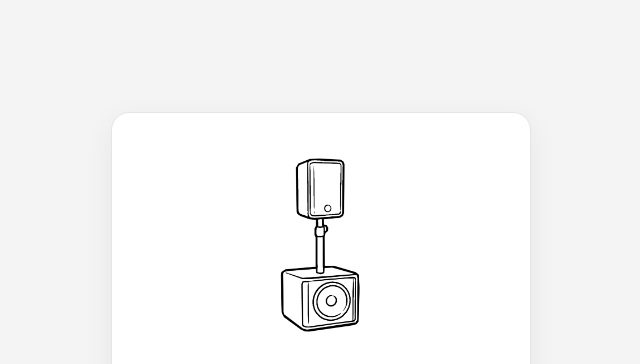
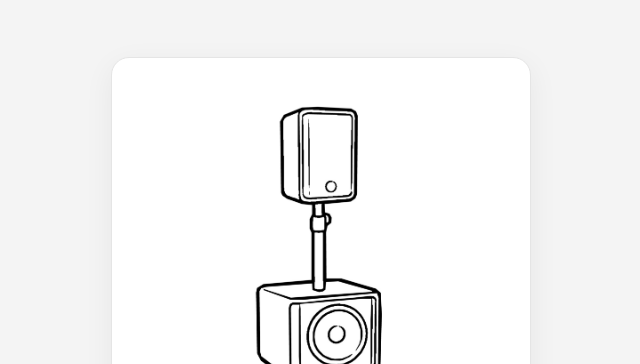
Before and after one commit to chrudat/radarista, a plain HTML site: page index.html in a window 1280 px wide. Shown: the top 364 px of the page, without its empty margins (319-959 px from the left). Drawn offline with Linux system fonts and the light colour scheme.

Commit message:
Change image width in music section
Updated the image width in the music div from 50% to 80%.

```diff
--- a/index.html
+++ b/index.html
@@ -84,7 +84,7 @@
 
 <body>
   <main class="card">
-    <div class="music" aria-hidden="true"><img src="djspeaker.jpg" width="50%"></div>
+    <div class="music" aria-hidden="true"><img src="djspeaker.jpg" width="80%"></div>
 
     <h1>CHRISTIAN<br>RADARISTA</h1>
 
```
